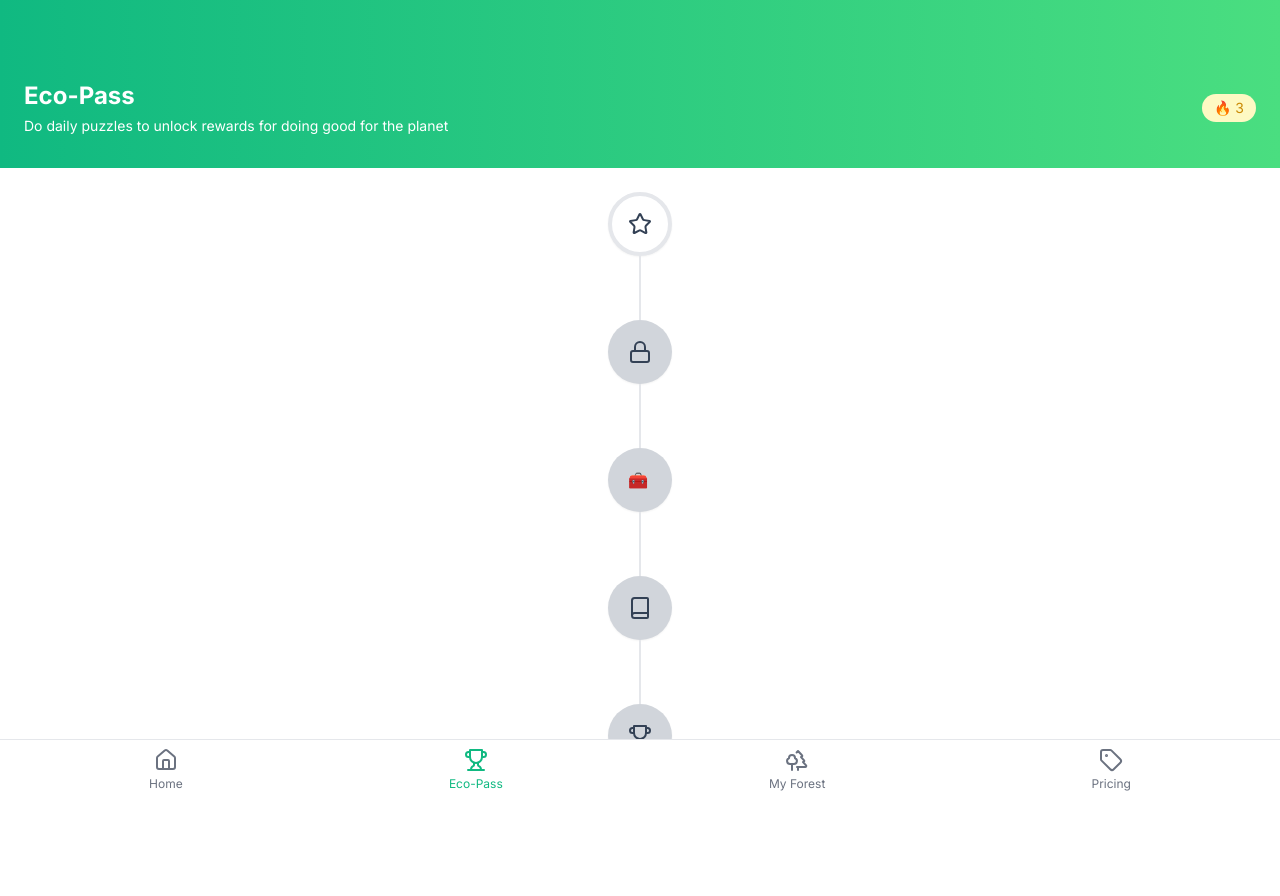
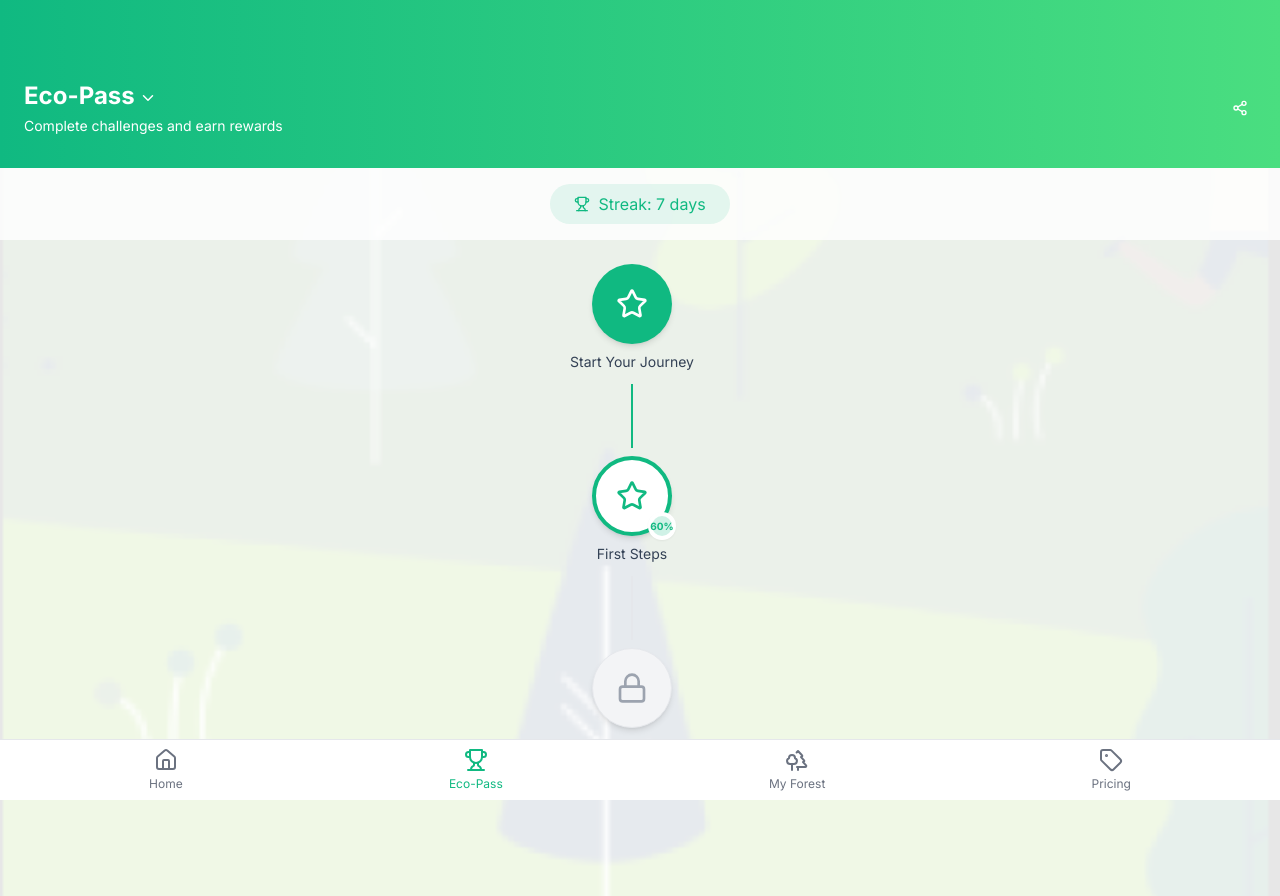
Before and after one commit to basbrown02/eco-brain-grow, a React (Vite) app: page /eco-pass in a window 1280 px wide. Before the commit the page ends 800 px from the top, so only its background shows below. Built offline with nearby package versions, Linux system fonts and the light colour scheme.

Commit message:
Refactor Eco-Pass screen
Improved the Eco-Pass screen's UI to be more polished, professional, and scrollable, removing emojis and incorporating the Inter font. Added a background image overlay and increased the number of reward progressions.

```diff
--- a/src/pages/EcoPass.tsx
+++ b/src/pages/EcoPass.tsx
@@ -1,13 +1,23 @@
 
 import React from 'react';
-import { Book, Lock, Star, Trophy } from 'lucide-react';
+import {
+  Award,
+  BookOpen,
+  ChevronDown,
+  Lock,
+  Share2,
+  Star,
+  Trophy
+} from 'lucide-react';
 import { cn } from '@/lib/utils';
 import { Button } from '@/components/ui/button';
 import { Sheet, SheetContent, SheetDescription, SheetHeader, SheetTitle } from '@/components/ui/sheet';
+import { ScrollArea } from '@/components/ui/scroll-area';
+import { Progress } from '@/components/ui/progress';
 
 // Define the data structure for our pass nodes
 type NodeStatus = 'completed' | 'current' | 'locked';
-type NodeIcon = 'star' | 'lock' | 'chest' | 'book' | 'trophy';
+type NodeIcon = 'star' | 'lock' | 'book' | 'trophy' | 'award';
 
 interface PassNode {
   id: number;
@@ -16,41 +26,46 @@ interface PassNode {
   status: NodeStatus;
   icon: NodeIcon;
   rewardDescription?: string;
+  progress: number;
 }
 
-// Create the pass data
+// Create the pass data with 20 nodes
 const ecoPassData: PassNode[] = [
   {
     id: 1,
-    title: "START",
+    title: "Start Your Journey",
     description: "Begin your eco journey",
-    status: "current",
+    status: "completed",
     icon: "star",
-    rewardDescription: "Welcome reward: 50 eco points"
+    rewardDescription: "Welcome reward: 50 eco points",
+    progress: 100
   },
   {
     id: 2,
-    title: "Level 2",
+    title: "First Steps",
     description: "Complete 5 daily puzzles",
-    status: "locked",
-    icon: "lock",
-    rewardDescription: "Carbon offset badge"
+    status: "current",
+    icon: "star",
+    rewardDescription: "Carbon offset badge",
+    progress: 60
   },
   {
     id: 3,
-    title: "Green Treasure",
+    title: "Growing Knowledge",
     description: "Solve 10 difficult puzzles",
     status: "locked",
-    icon: "chest",
-    rewardDescription: "Mystery eco gift"
+    icon: "lock",
+    rewardDescription: "Plant a tree in your name",
+    progress: 0
   },
   {
     id: 4,
-    title: "Knowledge Node",
+    title: "Climate Scholar",
     description: "Learn 5 climate facts",
     status: "locked",
     icon: "book",
-    rewardDescription: "Digital tree certificate"
+    rewardDescription: "Digital tree certificate",
+    progress: 0
   },
   {
     id: 5,
@@ -58,8 +73,144 @@ const ecoPassData: PassNode[] = [
     description: "Complete a full month",
     status: "locked",
     icon: "trophy",
-    rewardDescription: "Plant a real tree in your name"
-  }
+    rewardDescription: "Plant a real tree in your name",
+    progress: 0
+  },
+  {
+    id: 6,
+    title: "Conservation Expert",
+    description: "Complete 15 water puzzles",
+    status: "locked",
+    icon: "lock",
+    rewardDescription: "Water conservation badge",
+    progress: 0
+  },
+  {
+    id: 7,
+    title: "Renewable Advocate",
+    description: "Complete 20 energy puzzles",
+    status: "locked",
+    icon: "lock",
+    rewardDescription: "Solar panel discount code",
+    progress: 0
+  },
+  {
+    id: 8,
+    title: "Biodiversity Protector",
+    description: "Learn about 10 endangered species",
+    status: "locked",
+    icon: "book",
+    rewardDescription: "Wildlife foundation donation",
+    progress: 0
+  },
+  {
+    id: 9,
+    title: "Zero Waste Hero",
+    description: "Complete recycling challenge",
+    status: "locked",
+    icon: "lock",
+    rewardDescription: "Reusable kit discount code",
+    progress: 0
+  },
+  {
+    id: 10,
+    title: "Climate Activist",
+    description: "Share 5 eco facts on social media",
+    status: "locked",
+    icon: "lock",
+    rewardDescription: "Exclusive climate action stickers",
+    progress: 0
+  },
+  {
+    id: 11,
+    title: "Eco Influencer",
+    description: "Invite 3 friends to join",
+    status: "locked",
+    icon: "lock",
+    rewardDescription: "Premium profile badge",
+    progress: 0
+  },
+  {
+    id: 12,
+    title: "Forest Guardian",
+    description: "Plant 10 virtual trees",
+    status: "locked",
+    icon: "lock",
+    rewardDescription: "Real forest protection donation",
+    progress: 0
+  },
+  {
+    id: 13,
+    title: "Ocean Defender",
+    description: "Complete ocean conservation quiz",
+    status: "locked",
+    icon: "lock",
+    rewardDescription: "Beach cleanup sponsorship",
+    progress: 0
+  },
+  {
+    id: 14,
+    title: "Sustainable Traveler",
+    description: "Calculate and offset travel emissions",
+    status: "locked",
+    icon: "lock",
+    rewardDescription: "Eco-friendly travel discount",
+    progress: 0
+  },
+  {
+    id: 15,
+    title: "Master Recycler",
+    description: "Achieve perfect score on recycling test",
+    status: "locked",
+    icon: "lock",
+    rewardDescription: "Zero waste starter kit",
+    progress: 0
+  },
+  {
+    id: 16,
+    title: "Energy Expert",
+    description: "Complete all energy efficiency puzzles",
+    status: "locked",
+    icon: "lock",
+    rewardDescription: "Smart home energy monitor discount",
+    progress: 0
+  },
+  {
+    id: 17,
+    title: "Climate Scientist",
+    description: "Master all climate science quizzes",
+    status: "locked",
+    icon: "book",
+    rewardDescription: "Exclusive climate science e-book",
+    progress: 0
+  },
+  {
+    id: 18,
+    title: "Rainforest Protector",
+    description: "Learn about biodiversity hotspots",
+    status: "locked",
+    icon: "lock",
+    rewardDescription: "Rainforest protection donation",
+    progress: 0
+  },
+  {
+    id: 19,
+    title: "Sustainability Maven",
+    description: "Complete all sustainability challenges",
+    status: "locked",
+    icon: "lock",
+    rewardDescription: "Sustainable living workshop access",
+    progress: 0
+  },
+  {
+    id: 20,
+    title: "Climate Hero",
+    description: "Reach the ultimate eco-pass level",
+    status: "locked",
+    icon: "trophy",
+    rewardDescription: "Personalized climate impact report & premium rewards",
+    progress: 0
+  },
 ];
 
 // Helper function to render the appropriate icon
@@ -69,12 +220,12 @@ const getNodeIcon = (icon: NodeIcon, className?: string) => {
       return <Star className={className} />;
     case 'lock':
       return <Lock className={className} />;
-    case 'chest':
-      return <div className={cn("w-6 h-6", className)}>🧰</div>;
     case 'book':
-      return <Book className={className} />;
+      return <BookOpen className={className} />;
     case 'trophy':
       return <Trophy className={className} />;
+    case 'award':
+      return <Award className={className} />;
     default:
       return <Star className={className} />;
   }
@@ -90,73 +241,145 @@ const EcoPass: React.FC = () => {
   };
 
   return (
-    <div className="flex flex-col min-h-screen bg-white">
+    <div className="relative flex flex-col min-h-screen bg-white font-inter overflow-hidden">
+      {/* Background overlay image */}
+      <div
+        className="absolute inset-0 w-full h-full bg-cover bg-center opacity-10 pointer-events-none"
+        style={{
+          backgroundImage: "url('/lovable-uploads/8141c7bb-6aa8-4eff-91f9-924ff6900a39.png')",
+          backgroundSize: 'cover',
+          backgroundPosition: 'center',
+        }}
+      />
+
       {/* Hero section with gradient */}
-      <div className="bg-gradient-to-r from-ecobrain-green to-green-400 p-6 pt-20 pb-8 text-white">
+      <div className="relative bg-gradient-to-r from-ecobrain-green to-green-400 p-6 pt-20 pb-8 text-white z-10">
         <div className="flex justify-between items-center">
           <div>
+            <div className="flex items-center">
               <h1 className="text-2xl font-bold font-inter">Eco-Pass</h1>
-            <p className="text-sm font-inter mt-1">Do daily puzzles to unlock rewards for doing good for the planet</p>
+              <ChevronDown size={18} className="ml-1 mt-1" />
             </div>
-          <div className="bg-yellow-100 rounded-full px-3 py-1 flex items-center space-x-2">
-            <span className="text-yellow-600 text-sm font-medium">🔥 3</span>
+            <p className="text-sm font-inter mt-1">Complete challenges and earn rewards</p>
           </div>
+          <Button variant="ghost" className="text-white hover:bg-white/20 p-2 h-auto">
+            <Share2 size={20} />
+          </Button>
+        </div>
+      </div>
+
+      {/* Streak display */}
+      <div className="relative flex justify-center items-center py-4 bg-white/80 z-10">
+        <div className="bg-ecobrain-green/10 px-6 py-2 rounded-full flex items-center">
+          <Trophy className="text-ecobrain-green mr-2" size={16} />
+          <span className="text-ecobrain-green font-medium">Streak: 7 days</span>
         </div>
       </div>
 
       {/* Main content with progress path */}
-      <div className="flex-1 p-6">
-        <div className="flex flex-col items-center max-w-sm mx-auto">
+      <div className="relative flex-1 px-4 pb-24 z-10">
+        <ScrollArea className="h-[calc(100vh-240px)] pr-4">
+          <div className="flex flex-col items-center max-w-sm mx-auto py-6">
             {ecoPassData.map((node, index) => (
               <React.Fragment key={node.id}>
                 {/* Node */}
                 <div
                   className={cn(
-                  "w-16 h-16 rounded-full flex items-center justify-center cursor-pointer transition-transform hover:scale-105 shadow-sm",
+                    "w-20 h-20 rounded-full flex flex-col items-center justify-center cursor-pointer transition-all hover:scale-105 shadow-md relative",
                     node.status === 'completed' ? "bg-ecobrain-green text-white" :
-                  node.status === 'current' ? "bg-white border-4 border-gray-200" :
-                  "bg-gray-300"
+                    node.status === 'current' ? "bg-white border-4 border-ecobrain-green" :
+                    "bg-gray-100 border border-gray-200"
                   )}
                   onClick={() => handleNodeClick(node)}
                 >
-                {getNodeIcon(node.icon, "w-6 h-6")}
+                  {getNodeIcon(node.icon, cn(
+                    "w-8 h-8",
+                    node.status === 'completed' ? "text-white" :
+                    node.status === 'current' ? "text-ecobrain-green" :
+                    "text-gray-400"
+                  ))}
+
+                  {/* Progress ring for current node */}
+                  {node.status === 'current' && node.progress > 0 && (
+                    <div className="absolute -bottom-2 -right-2 bg-white rounded-full p-1 shadow-sm">
+                      <div className="w-5 h-5 rounded-full bg-ecobrain-green/20 flex items-center justify-center text-[10px] font-bold text-ecobrain-green">
+                        {node.progress}%
+                      </div>
+                    </div>
+                  )}
+                </div>
+
+                {/* Title beside node */}
+                <div className="mt-2 mb-1 text-center">
+                  <h3 className={cn(
+                    "text-sm font-medium",
+                    node.status === 'locked' ? "text-gray-400" : "text-ecobrain-charcoal"
+                  )}>
+                    {node.title}
+                  </h3>
                 </div>
 
                 {/* Connecting line between nodes */}
                 {index < ecoPassData.length - 1 && (
-                <div className="h-16 w-0.5 bg-gray-200"></div>
+                  <div className={cn(
+                    "h-16 w-0.5 my-2",
+                    ecoPassData[index + 1].status === 'locked' ? "bg-gray-200" : "bg-ecobrain-green"
+                  )}></div>
                 )}
               </React.Fragment>
             ))}
           </div>
+        </ScrollArea>
       </div>
 
       {/* Bottom sheet for reward details */}
       <Sheet open={isSheetOpen} onOpenChange={setSheetOpen}>
         <SheetContent side="bottom" className="rounded-t-xl">
           {selectedNode && (
-            <div className="flex flex-col items-center pt-4">
-              <div className="w-20 h-20 rounded-full bg-ecobrain-green/10 flex items-center justify-center mb-4">
-                {getNodeIcon(selectedNode.icon, "w-8 h-8 text-ecobrain-green")}
+            <div className="flex flex-col items-center pt-6">
+              <div className={cn(
+                "w-24 h-24 rounded-full flex items-center justify-center mb-6",
+                selectedNode.status === 'completed' ? "bg-ecobrain-green text-white" :
+                selectedNode.status === 'current' ? "bg-ecobrain-green/10" :
+                "bg-gray-100"
+              )}>
+                {getNodeIcon(selectedNode.icon, cn(
+                  "w-10 h-10",
+                  selectedNode.status === 'completed' ? "text-white" :
+                  selectedNode.status === 'current' ? "text-ecobrain-green" :
+                  "text-gray-400"
+                ))}
               </div>
+
               <SheetHeader className="text-center">
-                <SheetTitle>{selectedNode.title}</SheetTitle>
-                <SheetDescription>
+                <SheetTitle className="text-xl font-inter">{selectedNode.title}</SheetTitle>
+                <SheetDescription className="text-base">
                   {selectedNode.description}
                 </SheetDescription>
               </SheetHeader>
 
-              <div className="mt-6 mb-4 text-center">
-                <h4 className="font-medium">Reward:</h4>
-                <p className="text-sm text-gray-600 mt-1">{selectedNode.rewardDescription}</p>
+              {selectedNode.status === 'current' && (
+                <div className="w-full mt-6">
+                  <div className="flex justify-between text-sm mb-2">
+                    <span>Progress</span>
+                    <span className="font-medium">{selectedNode.progress}%</span>
+                  </div>
+                  <Progress value={selectedNode.progress} className="h-2 bg-gray-100" />
+                </div>
+              )}
+
+              <div className="mt-8 mb-4 text-center">
+                <h4 className="font-medium text-lg">Reward:</h4>
+                <p className="text-base text-gray-600 mt-2">{selectedNode.rewardDescription}</p>
               </div>
 
-              <div className="flex gap-4 mt-4 w-full max-w-xs justify-center">
+              <div className="flex gap-4 mt-6 w-full max-w-xs justify-center">
                 <Button
                   className="bg-ecobrain-green hover:bg-ecobrain-green/90 px-6"
                   disabled={selectedNode.status === 'locked'}
                 >
-                  {selectedNode.status === 'locked' ? 'Locked' : 'Redeem'}
+                  {selectedNode.status === 'completed' ? 'Claimed' :
+                   selectedNode.status === 'current' ? 'In Progress' : 'Locked'}
                 </Button>
                 <Button variant="outline">
                   Share
```
Also changed, not shown: public/lovable-uploads/8141c7bb-6aa8-4eff-91f9-924ff6900a39.png (added). Lines whose indentation alone changed are shown as unchanged.
